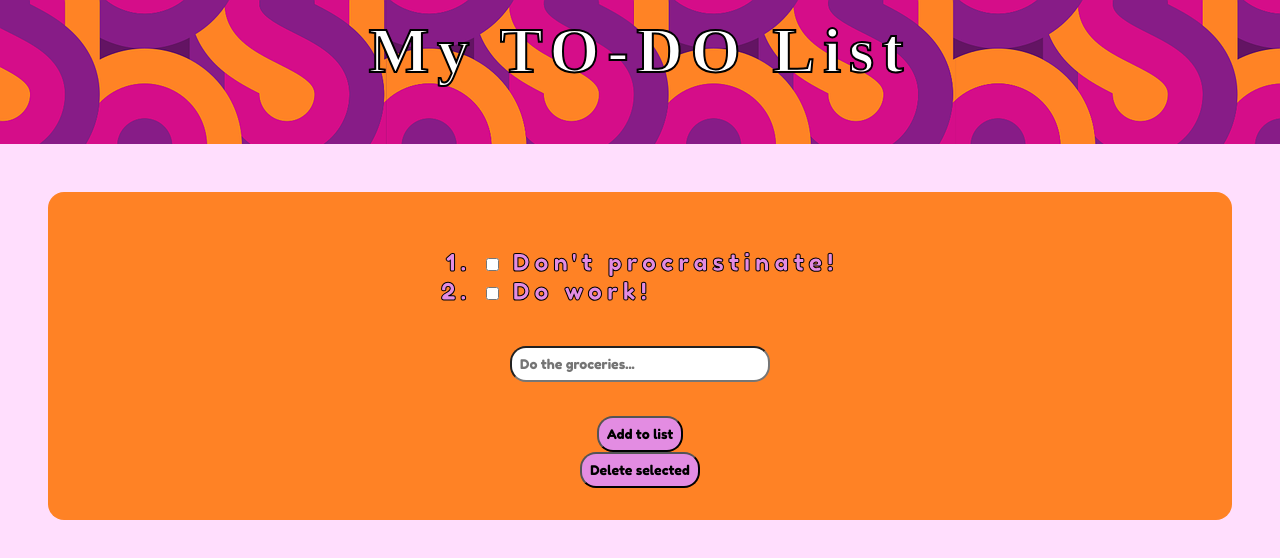
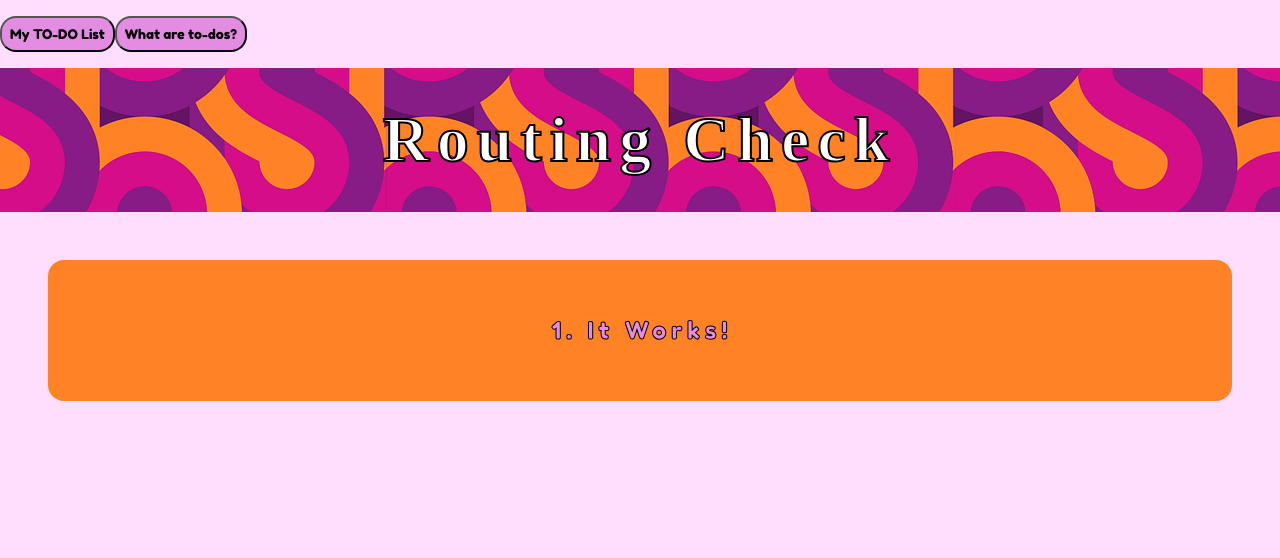
Before and after one commit to tanjamilisavljevic/intro-react-vol2, a React (Create React App) app: page /whatAreTodos in a window 1280 px wide. Shown: the top 558 px of the page. Built offline with nearby package versions, Linux system fonts and the light colour scheme; a web font is replaced by a local one.

Commit message:
Add routing

```diff
--- a/src/App.js
+++ b/src/App.js
@@ -1,9 +1,24 @@
 import React from 'react';
 import Form from "./form";
+import {BrowserRouter as Router, Link, Route, Switch} from "react-router-dom";
+import WhatAreTodos from "./whatAreTodos";
 
 function App() {
   return (
-      <Form />
+      <Router>
+        <Link to="/form"><input className="submit" type="submit" id="toForm"
+                                        name="toForm"
+                                        value="My TO-DO List"/></Link>
+        <Link to="/whatAreTodos"><input className="submit" type="submit" id="whatAreTodos"
+                                        name="whatAreTodos"
+                                        value="What are to-dos?"/></Link>
+        <Switch>
+          <Route path="/form" component={Form}/>
+          <Route path="/whatAreTodos" component={WhatAreTodos}/>
+        </Switch>
+      </Router>
+
+      // <Form />
   );
 }
 
--- a/src/form.js
+++ b/src/form.js
@@ -1,11 +1,5 @@
 import React, {useRef, useState, useEffect} from 'react';
 import TodoList from "./todoList";
-import {
-    BrowserRouter as Router,
-    Switch,
-    Route,
-    Link
-} from "react-router-dom";
 
 const LOCAL_STORAGE_KEY = "TodoList.todos";
 
@@ -37,8 +31,9 @@ export default function Form() {
         console.log(unCheckedTodos);
         setTodos(unCheckedTodos)
     }
+
     function checkTodoHandler(todoName) {
-        const newTodos =  [...todos];
+        const newTodos = [...todos];
         const checkedTodo = newTodos.find(todo => todo.name === todoName);
         if (checkedTodo.checked) {
             checkedTodo.checked = false;
--- a/src/index.css
+++ b/src/index.css
@@ -10,6 +10,7 @@ body {
     background-image: url("retro.png");
     height: 5rem;
     padding: 2rem;
+    margin-top: 1rem;
 }
 
 h1 {
@@ -17,7 +18,6 @@ h1 {
     font-weight: bolder;
     font-size: 4rem;
     letter-spacing: 0.5rem;
-    margin-top: 0;
     font-family: 'Ranchers', cursive;
     -webkit-text-stroke-width: 2px;
     -webkit-text-stroke-color: black;
@@ -56,6 +56,7 @@ ol {
     padding: 0.5rem;
     border-radius: 16px;
     background-color: #e38ce2;
+    margin-top: 1rem;
 }
 .submit:active{
     background-color: #871c86;
@@ -92,5 +93,6 @@ ol {
     .submit {
         padding: 0.2rem;
         font-size: 0.8rem;
+        margin-top: 0.5rem;
     }
 }
--- a/src/todoList.js
+++ b/src/todoList.js
@@ -11,7 +11,8 @@ export default function TodoList(props) {
         <div>
             <ol>
                 {todos.map((todo) => {
-                    return <li key={todo.name}><input type="checkbox" checked={todo.checked} onChange={() => checkTodo(todo.name)}/> {todo.name} </li>
+                    return <li key={todo.name}><input type="checkbox" checked={todo.checked}
+                                                      onChange={() => checkTodo(todo.name)}/> {todo.name} </li>
                 })
                 }
             </ol>
--- /dev/null
+++ b/src/whatAreTodos.js
@@ -0,0 +1,17 @@
+import React from 'react';
+
+export default function WhatAreTodos(props) {
+    return (
+        <div>
+            <div className="headingWrapper">
+                <h1> Routing Check </h1>
+            </div>
+            <div className="contentWrapper">
+                <ol>
+                    <li> It Works!</li>
+                </ol>
+            </div>
+
+        </div>
+    );
+}
```
Also changed, not shown: src/routingPage.js (deleted).
